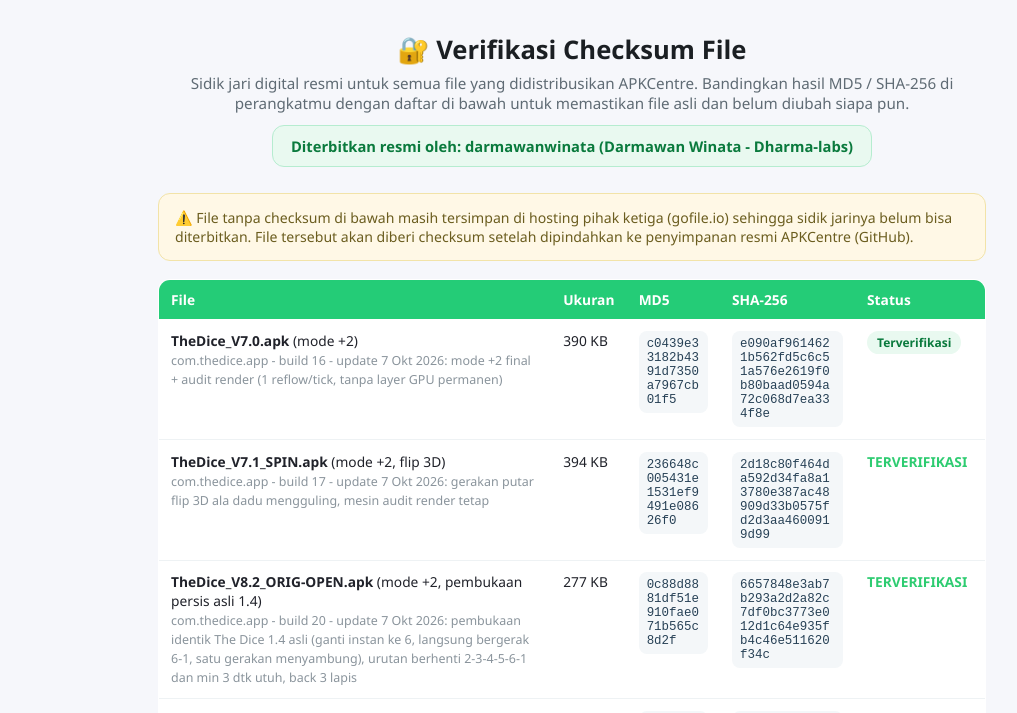
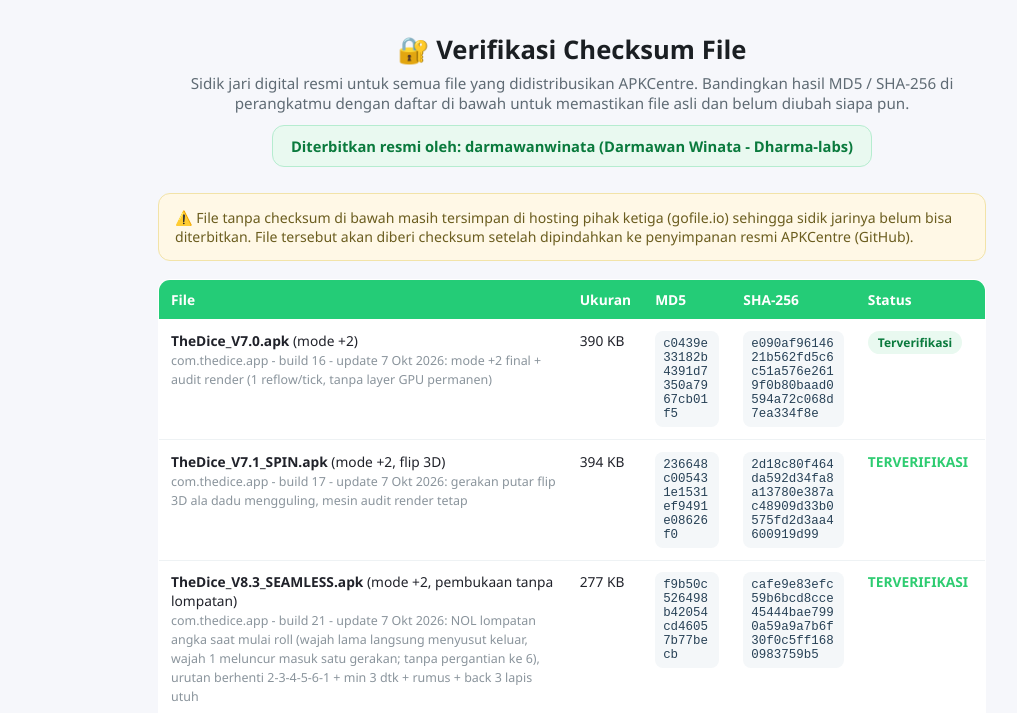
Before and after one commit to darmawan-ina99/apkcentre, a plain HTML site: page checksum.html in a window 1280 px wide. Shown: the part 72-785 px from the top of the page, without its empty margins (68-1085 px from the left). Drawn offline with Linux system fonts and the light colour scheme.

Commit message:
checksum: TheDice V8.3 SEAMLESS (build 21)

```diff
--- a/checksum.html
+++ b/checksum.html
@@ -67,6 +67,14 @@
     <tr>
     <tr>
     <tr>
+    <tr>
+      <td><b>TheDice_V8.3_SEAMLESS.apk</b> (mode +2, pembukaan tanpa lompatan)<br><span style="color:#8a949c;font-size:.78rem">com.thedice.app - build 21 - update 7 Okt 2026: NOL lompatan angka saat mulai roll (wajah lama langsung menyusut keluar, wajah 1 meluncur masuk satu gerakan; tanpa pergantian ke 6), urutan berhenti 2-3-4-5-6-1 + min 3 dtk + rumus + back 3 lapis utuh</span></td>
+      <td>277 KB</td>
+      <td><span class="cs-hash">f9b50c526498b42054cd46057b77becb</span></td>
+      <td><span class="cs-hash">cafe9e83efc59b6bcd8cce45444bae7990a59a9a7b6f30f0c5ff1680983759b5</span></td>
+      <td><b style="color:#2ecc71">TERVERIFIKASI</b></td>
+    </tr>
+    <tr>
       <td><b>TheDice_V8.2_ORIG-OPEN.apk</b> (mode +2, pembukaan persis asli 1.4)<br><span style="color:#8a949c;font-size:.78rem">com.thedice.app - build 20 - update 7 Okt 2026: pembukaan identik The Dice 1.4 asli (ganti instan ke 6, langsung bergerak 6-1, satu gerakan menyambung), urutan berhenti 2-3-4-5-6-1 dan min 3 dtk utuh, back 3 lapis</span></td>
       <td>277 KB</td>
       <td><span class="cs-hash">0c88d8881df51e910fae071b565c8d2f</span></td>
```
